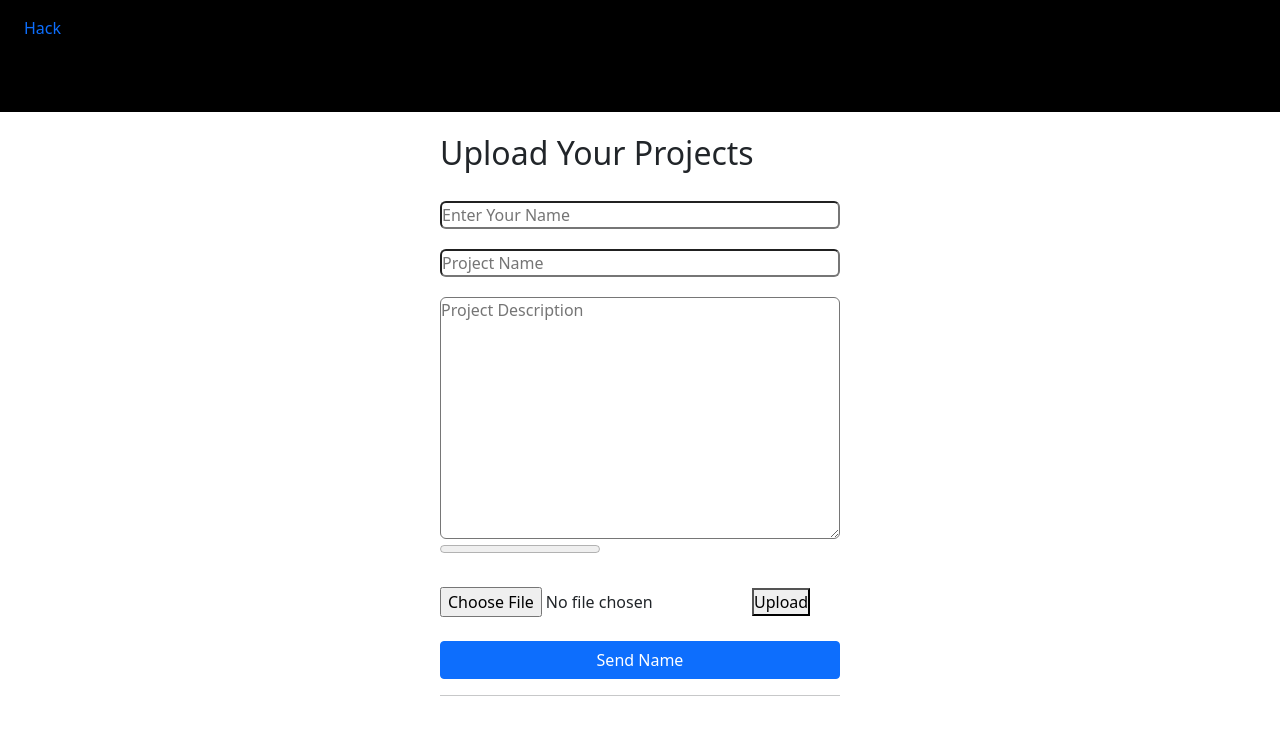
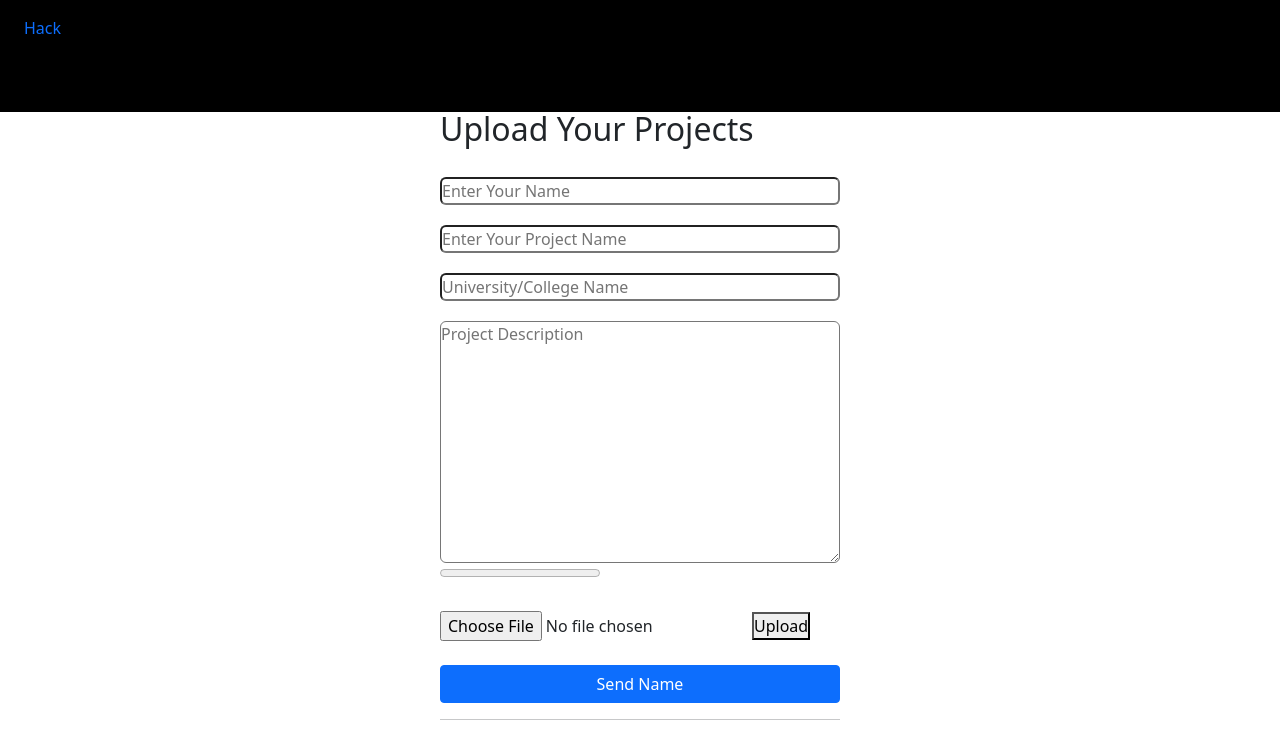
Before and after one commit to Ashish187/Hack, a React (Create React App) app in the folder front/: page /dashboard in a window 1280 px wide. Shown: the top 742 px of the page. Built offline with nearby package versions, Linux system fonts and the light colour scheme; no server answers.

Commit message:
sixth commit

```diff
--- a/front/src/components/Dashboard.js
+++ b/front/src/components/Dashboard.js
@@ -13,6 +13,7 @@ export default function Dashboard() {
     const [name,setName] = useState("");
     const [pName,setPName] = useState("");
     const [area,setArea] = useState("");
+    const [college,setCollege] = useState("");
   const [home,setHome] = useState("");
   // const [progress, setProgress] = useState(0);
   const [error, setError] = useState("")
@@ -95,7 +96,8 @@ export default function Dashboard() {
     const item = {
       UserName: name,
       ProjectName: pName,
-      Description: area,
+      CollegeName: college,
+      Description: area
     }
 
     // const file = e.target.files;
@@ -123,7 +125,7 @@ export default function Dashboard() {
     nameRef.push(item)
 		try {
 			await axios.post("http://localhost:9200/post_name", {
-				name,pName,area
+				name,pName,college,area
 			})
 		} catch (error) {
 			console.error(error)
@@ -153,6 +155,7 @@ export default function Dashboard() {
 
     setName("")
     setPName("")
+    setCollege("")
     setArea("")
 	}
 
@@ -173,7 +176,9 @@ export default function Dashboard() {
       <form onSubmit={postName}>
 				<input type="text" placeholder="Enter Your Name" className="input-class" value={name} onChange={(e) => setName(e.target.value)} />
 
-				<input type="text" placeholder="Project Name" className="input-class" value={pName} onChange={(e) => setPName(e.target.value)} />
+        <input type="text" placeholder="Enter Your Project Name" className="input-class" value={pName} onChange={(e) => setPName(e.target.value)} />
+
+				<input type="text" placeholder="University/College Name" className="input-class" value={college} onChange={(e) => setCollege(e.target.value)} />
 
                 <textarea name="desc" placeholder="Project Description" className="desc" cols="30" rows="10" value={area} onChange={(e) => setArea(e.target.value)}></textarea>
 
```
